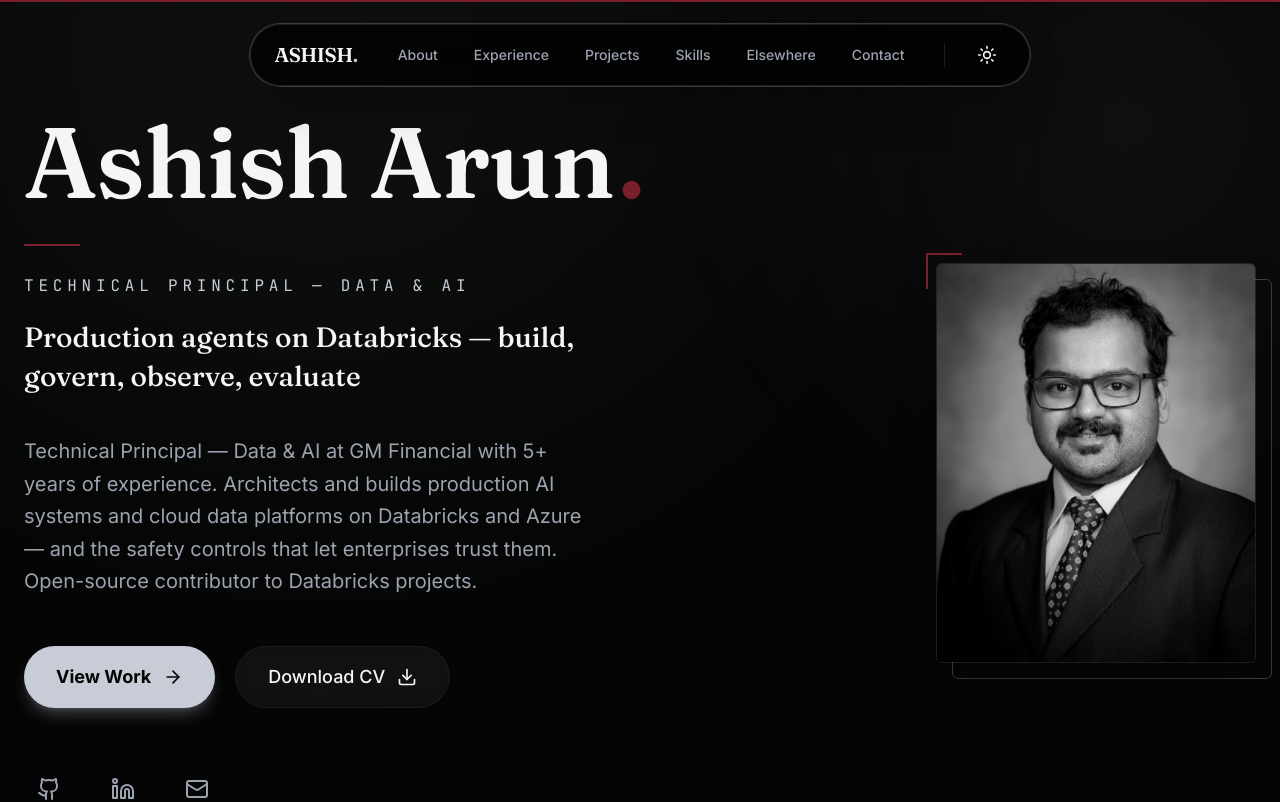
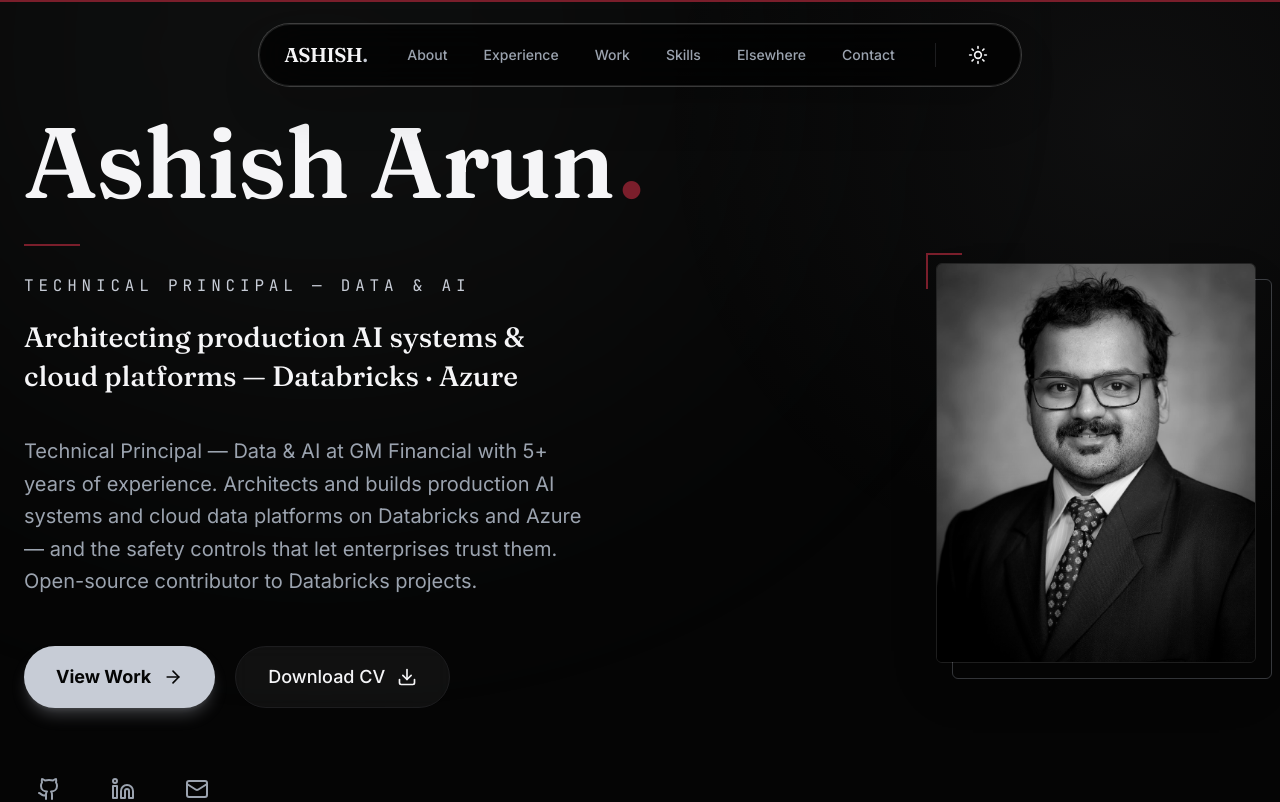
Before and after one commit to ash1sh95/ash1sh95.github.io, a React (Vite) app: page / in a window 1280 px wide. Shown: the top 802 px of the page. Built offline with nearby package versions, Linux system fonts and the light colour scheme; the HTML template or start-up script is replaced by a standard one.

Commit message:
Framing: architect hero line, nav consistency

```diff
--- a/src/components/UI/Navbar.tsx
+++ b/src/components/UI/Navbar.tsx
@@ -28,7 +28,7 @@ export const Navbar = () => {
     const navLinks = [
         { name: 'About', href: '#about' },
         { name: 'Experience', href: '#experience' },
-        { name: 'Projects', href: '#projects' },
+        { name: 'Work', href: '#projects' },
         { name: 'Skills', href: '#skills' },
         { name: 'Elsewhere', href: '#elsewhere' },
         { name: 'Contact', href: '#contact' },
--- a/src/data/content.ts
+++ b/src/data/content.ts
@@ -5,7 +5,7 @@ import vtuLogo from '../assets/img/education/VTU.jpeg';
 export const personalInfo = {
     name: "Ashish Arun",
     title: "Technical Principal — Data & AI",
-    tagline: "Production agents on Databricks — build, govern, observe, evaluate",
+    tagline: "Architecting production AI systems & cloud platforms — Databricks · Azure",
     subtitle: "AI Systems Architecture · Databricks · Azure Cloud — production GenAI platforms at enterprise scale",
     bio: "Technical Principal — Data & AI at GM Financial with 5+ years of experience. Architects and builds production AI systems and cloud data platforms on Databricks and Azure — and the safety controls that let enterprises trust them. Open-source contributor to Databricks projects.",
     social: {
--- a/src/sections/Education.tsx
+++ b/src/sections/Education.tsx
@@ -41,7 +41,7 @@ const Education = () => {
                                     <img
                                         src={edu.logo}
                                         alt={`${edu.school} logo`}
-                                        className={`w-full h-full object-contain ${edu.school === 'Visvesvaraya Technological University' ? 'scale-[1.6]' : ''}`}
+                                        className={`w-full h-full object-contain ${edu.school === 'Visvesvaraya Technological University' ? 'scale-[1.45]' : ''}`}
                                     />
                                 ) : (
                                     <GraduationCap className="text-primary w-16 h-16" />
```
